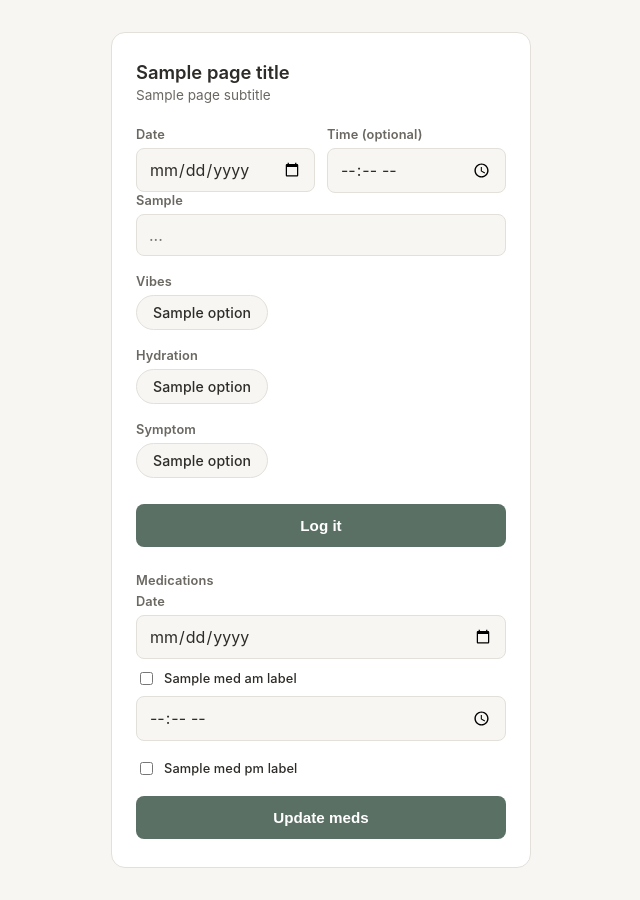
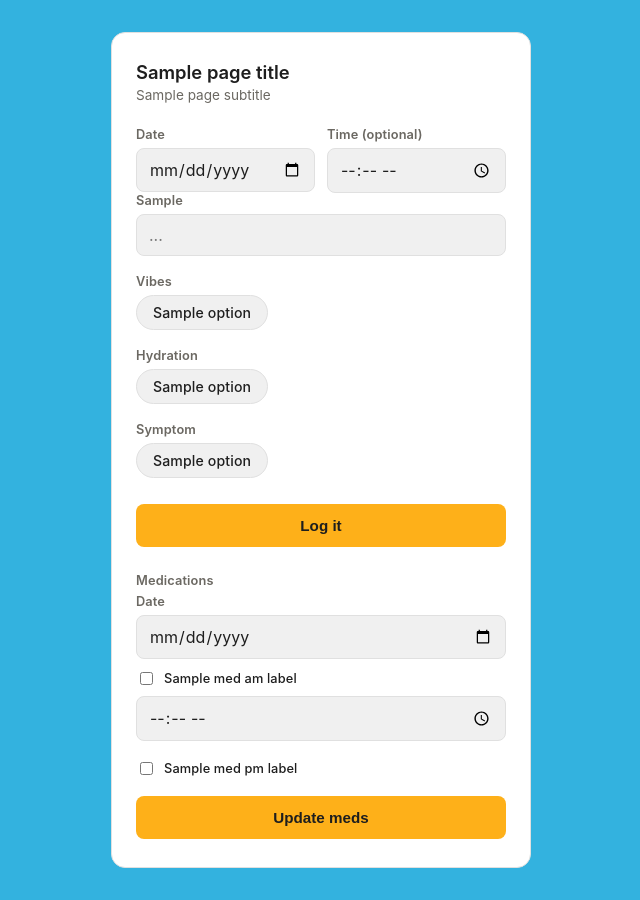
Before and after one commit to sarahrosegallagher/daily-log, a Flask app: template templates/index.html in a window 1280 px wide. Shown: the whole page, without its empty margins (319-959 px from the left). Run offline with Flask 3, Linux system fonts and the light colour scheme; the template is opened without the code that fills it: most values are stand-ins (such as "Sample title", 1, 10 or a date in 2020).

Commit message:
experiment w colors etc

```diff
--- a/templates/index.html
+++ b/templates/index.html
@@ -6,13 +6,16 @@
   <title>{{ page_title }}</title>
   <style>
     :root {
-      --bg: #f7f6f3;
+      /* Tokens from STYLE_GUIDE.md — chart-lightblue as page bg, chart-amber as accent */
+      --bg: #33b2df;
       --surface: #ffffff;
-      --ink: #2e2c28;
+      --ink: #1e1e1e;
       --ink-soft: #6b6862;
-      --line: #e3e0da;
-      --accent: #5b7065;
-      --accent-soft: #eef2ef;
+      --line: #e0e0e0;
+      --accent: #feb019;
+      --accent-ink: #1e1e1e;
+      --accent-soft: #fff4da;
+      --neutral: #f0f0f0;
     }
     * { box-sizing: border-box; }
     body {
@@ -68,7 +71,7 @@
       font-size: 1rem;
       font-family: inherit;
       color: var(--ink);
-      background: var(--bg);
+      background: var(--neutral);
       border: 1px solid var(--line);
       border-radius: 8px;
       padding: 10px 12px;
@@ -94,7 +97,7 @@
       font-weight: 500;
       font-size: 0.88rem;
       color: var(--ink);
-      background: var(--bg);
+      background: var(--neutral);
       border: 1px solid var(--line);
       border-radius: 20px;
       padding: 8px 16px;
@@ -103,13 +106,13 @@
     .pill-group input:checked + label {
       background: var(--accent);
       border-color: var(--accent);
-      color: #fff;
+      color: var(--accent-ink);
     }
     button {
       width: 100%;
       margin-top: 26px;
       background: var(--accent);
-      color: #fff;
+      color: var(--accent-ink);
       border: none;
       border-radius: 8px;
       padding: 13px;
```
